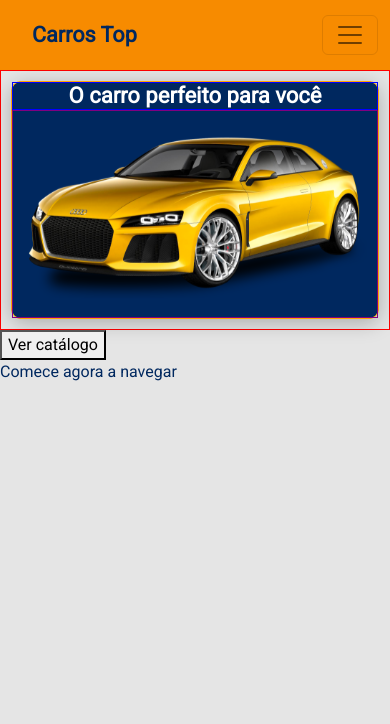
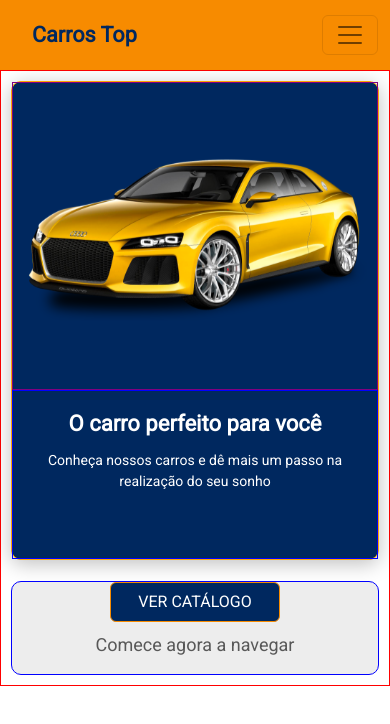
Before and after one commit to gdegato/carros-top, a React (Create React App) app in the folder carros-top/: page / in a window 390 px wide. Shown: the top 724 px of the page. Built offline with nearby package versions, Linux system fonts and the light colour scheme; a web font is replaced by a local one.

Commit message:
ajustando mobile first

```diff
--- a/carros-top/src/assets/styles/custom.scss
+++ b/carros-top/src/assets/styles/custom.scss
@@ -2,7 +2,7 @@ $theme-colors: (
   'primary': #F78B00,
 );
 
-$body-bg: #e5e5e5;
+$body-bg: #fff;
 $body-color: #00285F;
 
 @import '~bootstrap/scss/bootstrap.scss';
--- /dev/null
+++ b/carros-top/src/components/ButtonIcon/index.tsx
@@ -0,0 +1,11 @@
+import './styles.css'
+
+const ButtonIcon = () => {
+    return (
+        <button className="btn btn-primary btn-icon">
+            ver catálogo
+        </button>
+    )
+}
+
+export default ButtonIcon;
--- /dev/null
+++ b/carros-top/src/components/ButtonIcon/styles.css
@@ -0,0 +1,7 @@
+.btn-icon {
+    width: 170px;
+    height: 40px;
+    background-color: #00285F;
+    color: #fff;
+    text-transform: uppercase;
+}
--- a/carros-top/src/components/pages/Home/index.tsx
+++ b/carros-top/src/components/pages/Home/index.tsx
@@ -1,3 +1,4 @@
+import ButtonIcon from '../../../components/ButtonIcon';
 import { ReactComponent as MainImage } from '../../../assets/images/car-header.svg';
 import Navbar from '../../../components/Navbar';
 import './styles.css';
@@ -10,15 +11,19 @@ const Home = () => {
         <div className="home-card">
           <div className="home-content-container">
             <h1>O carro perfeito para você</h1>
+            <p>
+              Conheça nossos carros e dê mais um passo na realização do seu
+              sonho
+            </p>
           </div>
           <div className="home-image-container">
             <MainImage />
           </div>
         </div>
-      </div>
-      <div className="home-catalog">
-        <button>Ver catálogo</button>
-        <p>Comece agora a navegar</p>
+        <div className="home-catalog">
+          <ButtonIcon />
+          <p>Comece agora a navegar</p>
+        </div>
       </div>
     </>
   );
--- a/carros-top/src/components/pages/Home/styles.css
+++ b/carros-top/src/components/pages/Home/styles.css
@@ -3,29 +3,34 @@
     font-size: 22px;
     text-align: center;
     border: 1px solid red;
+    background-color: #fff;
+
 }
 
 .home-card {
+    display: flex;
+    flex-direction: column-reverse;
     color: #fff;
     background: #00285F;
     box-shadow: 0px 4px 20px rgba(0, 0, 0, 0.25);
     border-radius: 10px;
     border: 1px solid orange;
-
+    margin-bottom: 21px;
 }
 
 .home-content-container {
-
+    padding: 20px 20px 50px 20px;
     border: 1px solid blue;
-
+    font-size: 14px;
 }
 
 .home-content-container h1 {
-    font-size: 1em;
+    font-size: 22px;
+    padding-bottom: 13px;
 }
 
 .home-image-container {
-    padding: 0 10px;
+    padding: 50px 10px;
     border: 1px solid purple;
 }
 
@@ -34,14 +39,23 @@
     height: auto;
 }
 
+.home-catalog {
+    background-color: #EDEDED;
+    border: 1px solid blue;
+    border-radius: 10px;
 
-/* .home-catalog{
+    /*padding-bottom: 25px;
+    display: flex;
+    flex-direction: column;
+    align-items: center;
+    justify-content: center;*/
+}
 
-    border: 1px solid blue;
-}
 
 .home-catalog p {
     font-size: 18px;
     color: #585858;
+    padding: 9px 30px 0 30px;
 
-} */
+
+}
```
